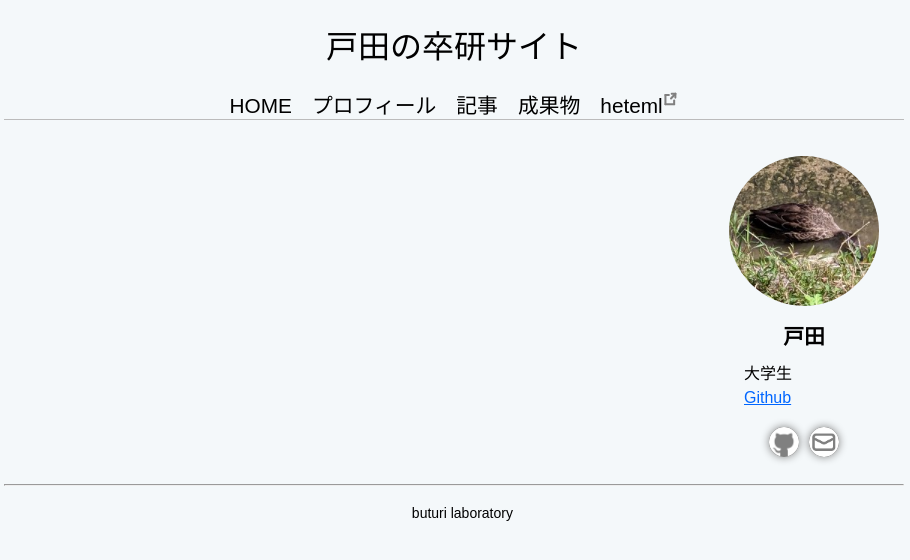
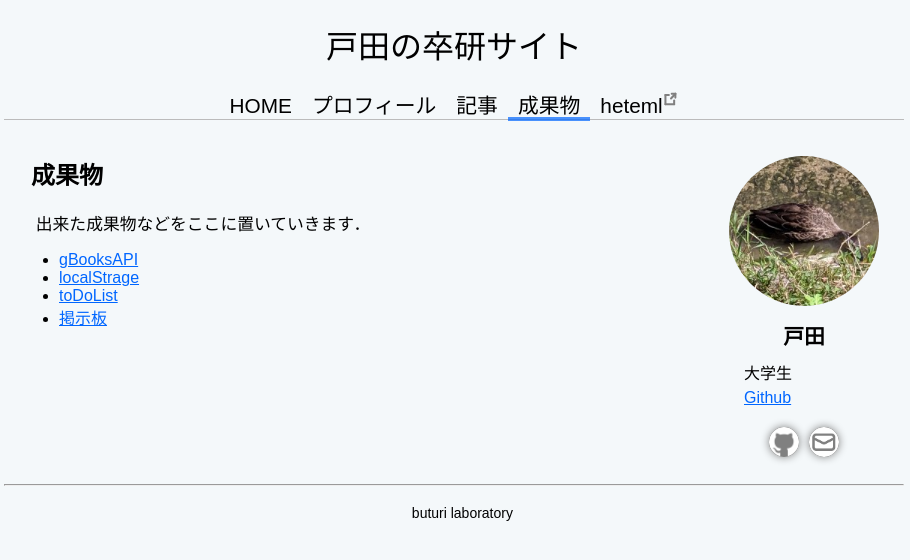
Before and after one commit to masa-dev/vue-uni-blog, a Vue app: page /student/2021/toda/products in a window 1280 px wide. Shown: the top 560 px of the page, without its empty margins (186-1096 px from the left). Built offline with nearby package versions, Linux system fonts and the light colour scheme.

Commit message:
リンクによってページが読み込めなくなる問題の回避

```diff
--- a/src/components/Header.vue
+++ b/src/components/Header.vue
@@ -6,7 +6,7 @@
         <li><router-link to="/">HOME</router-link></li>
         <li><router-link to="/about">プロフィール</router-link></li>
         <li><router-link to="/post">記事</router-link></li>
-        <li><router-link to="/product">成果物</router-link></li>
+        <li><router-link to="/products">成果物</router-link></li>
         <li>
           <a href="https://webftp.heteml.jp/" target="_blank" rel="noopener"
             >heteml<img src="../assets/external-link-img.svg"
--- a/src/router/index.js
+++ b/src/router/index.js
@@ -26,7 +26,7 @@ const routes = [
     children: []
   },
   {
-    path: '/product',
+    path: '/products',
     name: 'Product',
     component: () => import(/* webpackChunkName: "post" */ '../views/Product.vue')
   }
--- a/src/views/Home.vue
+++ b/src/views/Home.vue
@@ -2,9 +2,9 @@
   <div class="Home">
     <h2>ホームページ</h2>
     <p>ホームページ</p>
-    <li><a href="./product/gBooksAPI/">gBooksAPI</a></li>
-    <li><a href="./product/localStrage/localStrage.html">localStrage</a></li>
-    <li><a href="./product/toDoList/todo.html">toDoList</a></li>
-    <li><a href="./product/BBS/">掲示板</a></li>
+    <li><a href="./product/gBooksAPI/" target="_blank" rel="noopener">gBooksAPI</a></li>
+    <li><a href="./product/localStrage/localStrage.html" target="_blank" rel="noopener">localStrage</a></li>
+    <li><a href="./product/toDoList/todo.html" target="_blank" rel="noopener">toDoList</a></li>
+    <li><a href="./product/BBS/" target="_blank" rel="noopener">掲示板</a></li>
   </div>
 </template>
--- a/src/views/Product.vue
+++ b/src/views/Product.vue
@@ -3,10 +3,10 @@
     <h2>成果物</h2>
     <p>出来た成果物などをここに置いていきます．</p>
     <ul>
-      <li><a href="../product/gBooksAPI/">gBooksAPI</a></li>
-      <li><a href="../product/localStrage/localStrage.html">localStrage</a></li>
-      <li><a href="../product/toDoList/todo.html">toDoList</a></li>
-      <li><a href="../product/BBS/">掲示板</a></li>
+      <li><a href="./product/gBooksAPI/" target="_blank" rel="noopener">gBooksAPI</a></li>
+      <li><a href="./product/localStrage/localStrage.html" target="_blank" rel="noopener">localStrage</a></li>
+      <li><a href="./product/toDoList/todo.html" target="_blank" rel="noopener">toDoList</a></li>
+      <li><a href="./product/BBS/" target="_blank" rel="noopener">掲示板</a></li>
     </ul>
   </div>
 </template>
```
